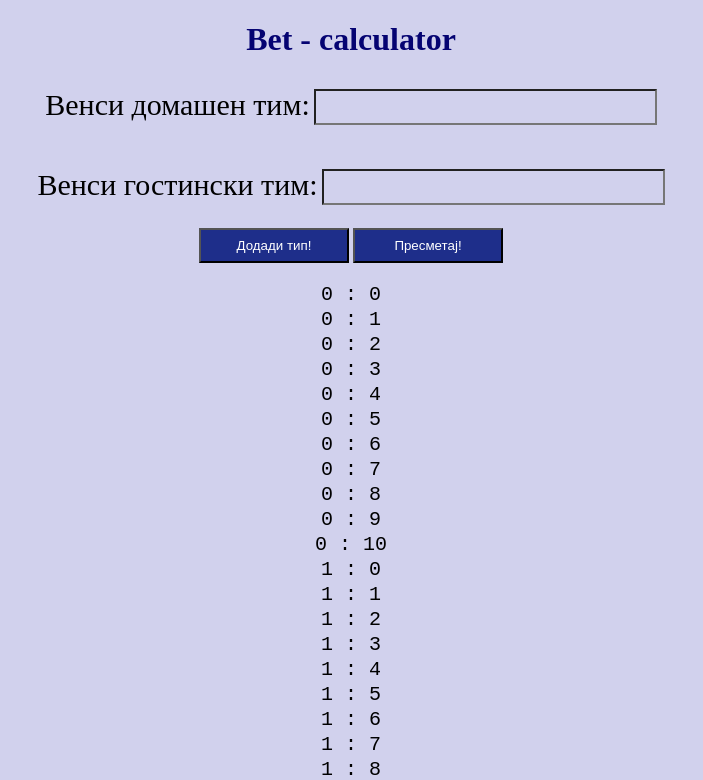
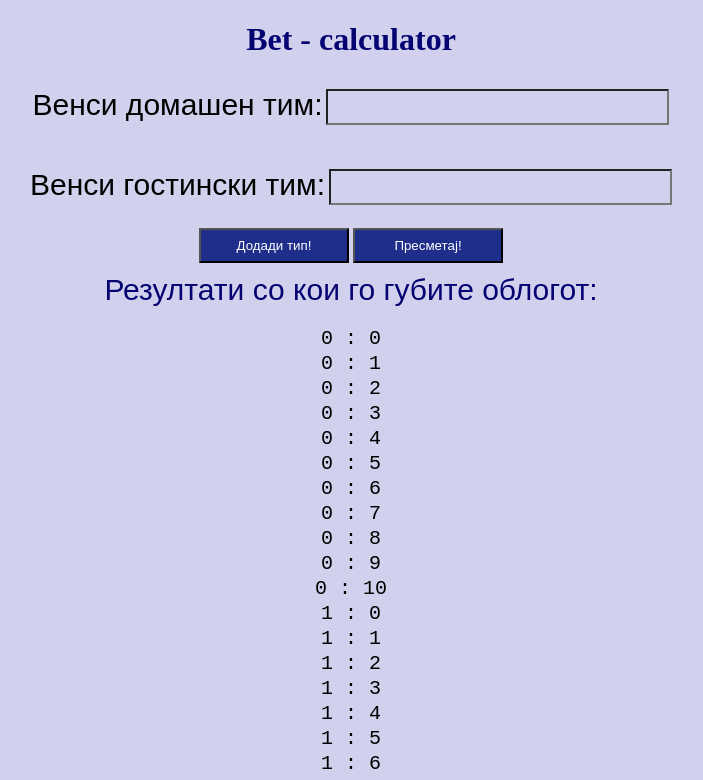
Before and after one commit to NikolaMeshkov/bet-calculator, a plain HTML site: page index.html in a window 1280 px wide. Both pictures are taken after a click on the button "Пресметај!". Shown: the top 780 px of the page, without its empty margins (289-992 px from the left). Drawn offline with Linux system fonts and the light colour scheme.

Commit message:
first commit

```diff
--- a/index.html
+++ b/index.html
@@ -27,7 +27,7 @@
                 list-style-type: none !important;
                 padding-inline-start: 0!important;
                 font-size: 20px;
-                font-family: monospace;
+                font-family: monospace, sans-serif;
             }
             .list-class {
                 margin-top: 2px;
@@ -65,6 +65,7 @@
             }
             .text-size {
                 font-size: 30px;
+                font-family: sans-serif;
             }
             .input {
                 height: 30px;
@@ -246,8 +247,14 @@
             ul = document.createElement("ul")
             ul.className = ul.className + "no-bullets"
             h2 = document.createElement("div")
+            if (unwanted_combinations == 0) {
                 h2.className = "text-color text-size"
-            h2.innerHTML = "Резултати со кои го губите облогот"
+                h2.innerHTML = "Нема резултати со кои го губите облогот"
+                document.querySelector("#result").innerHTML = h2.outerHTML;
+            } else {
+                h2.className = "text-color text-size"
+                h2.innerHTML = "Резултати со кои го губите облогот: "
+                document.querySelector("#result").innerHTML = h2.outerHTML;
                 for (let combination of unwanted_combinations) {
                     let li = document.createElement("li");
                     li.className = "list-class"
@@ -255,6 +262,7 @@
                     ul.appendChild(li)
                 }
                 document.getElementById("show_result").appendChild(ul)
+            }
         }
 
 
@@ -404,6 +412,9 @@
         <button  class = 'margin button-class' type="button" onclick= "add_tip()">Додади тип!</button>
 
             <button class = 'margin button-class' type="button" id="calculate_button">Пресметај!</button>
+        </div>
+        <div id = "result" class="text-align-center margin">
+
         </div>
 
         <div id="templates">
```
Lines whose indentation alone changed are shown as unchanged.
